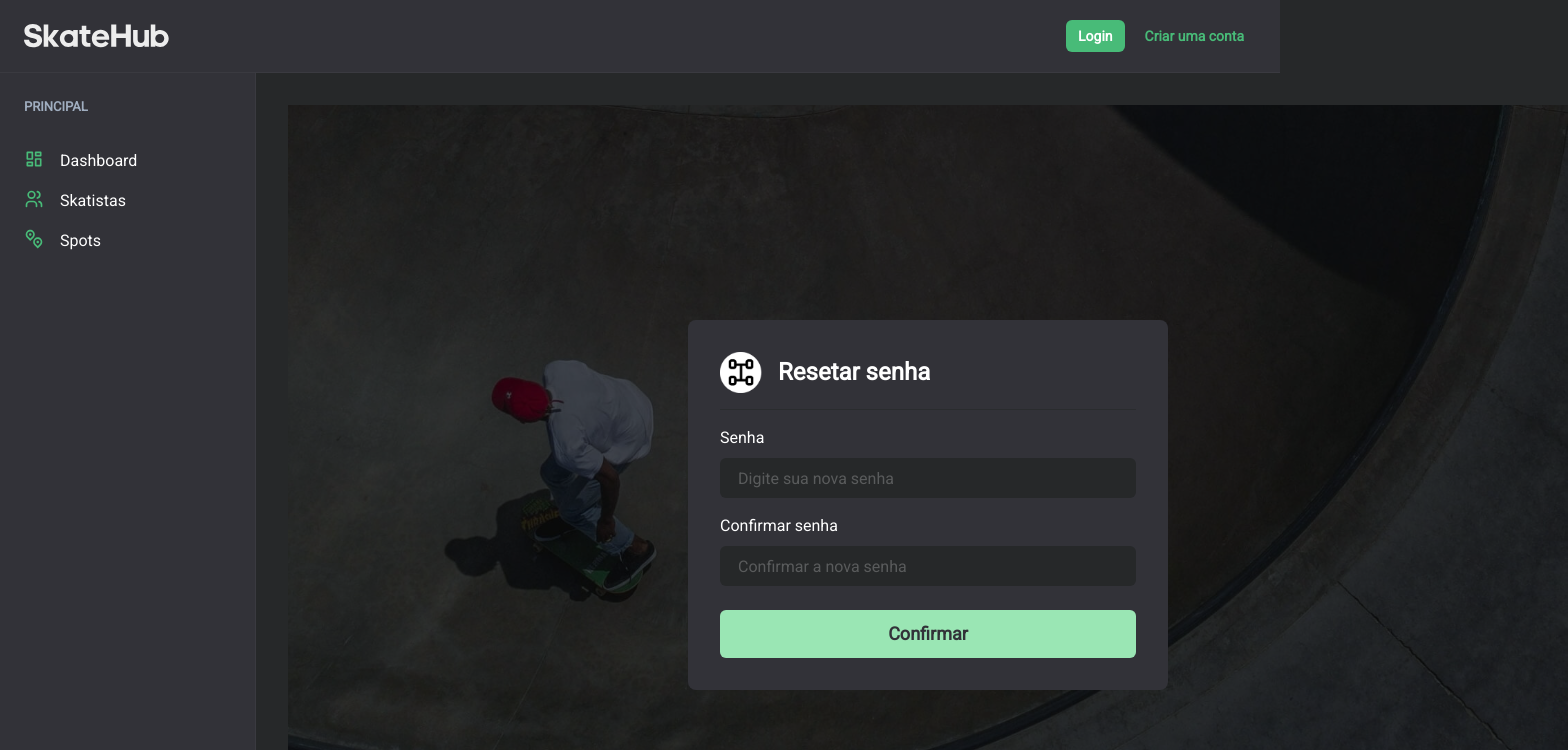
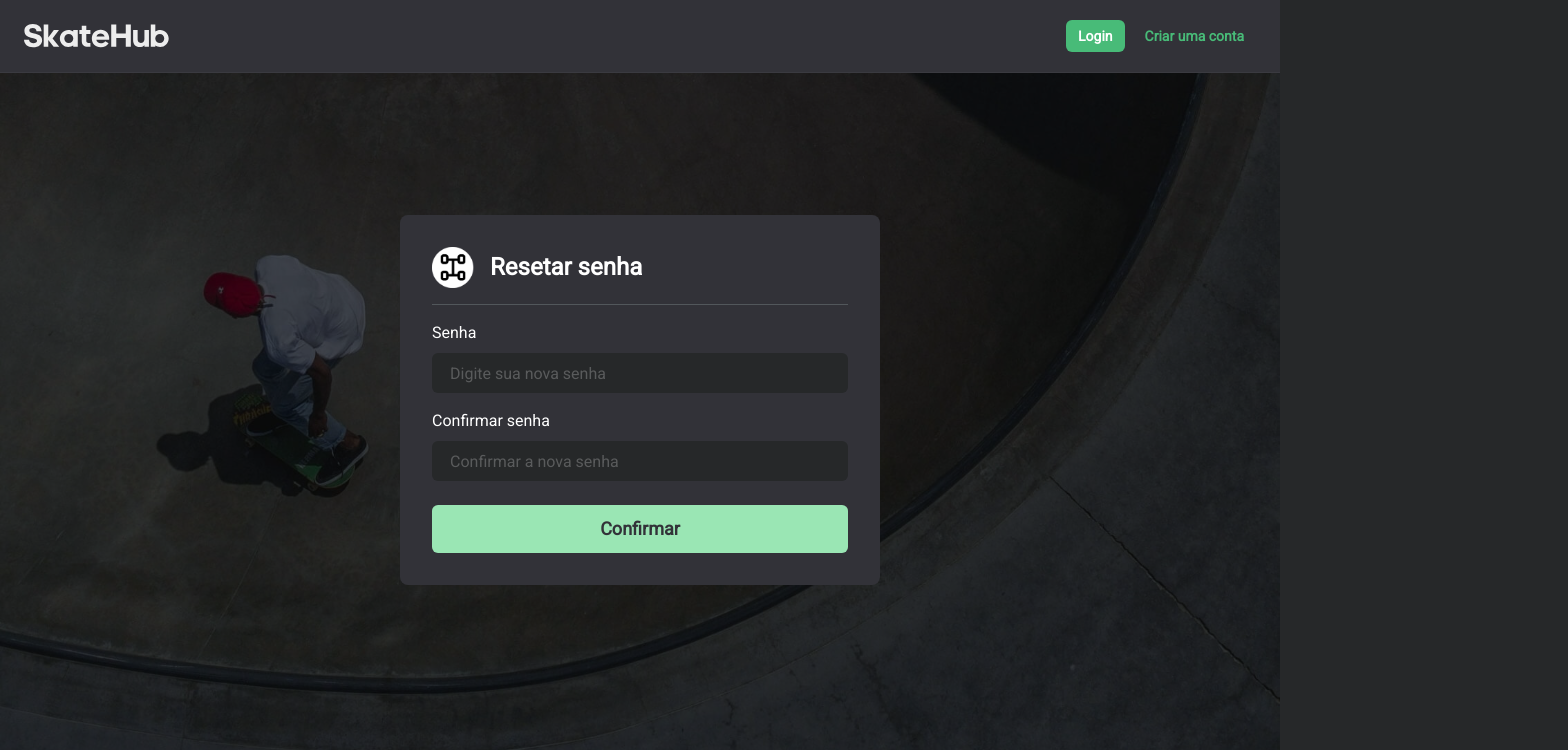
Before and after one commit to jpcmf/Frontend-GraduateProgram-FullStack-2024, a Next.js app: page /auth/reset-password in a window 1280 px wide. Shown: the top 750 px of the page, 1568 px wide, since content can reach past the window. Built offline with nearby package versions, Linux system fonts and the light colour scheme; no server answers.

Commit message:
fix: update reset password form styles and colors

```diff
--- a/src/app/(public)/auth/reset-password/page.tsx
+++ b/src/app/(public)/auth/reset-password/page.tsx
@@ -10,6 +10,7 @@ import { zodResolver } from "@hookform/resolvers/zod";
 import { z } from "zod";
 
 import { Toast } from "@/components/Toast";
+import { useColors } from "@/hooks/useColors";
 import { Input } from "@/shared/components/Form/Input";
 import { API } from "@/utils/constant";
 
@@ -33,6 +34,7 @@ export default function ResetPassword() {
   const router = useRouter();
   const searchParams = useSearchParams();
   const { addToast } = Toast();
+  const { bgColorNoOpacity, border } = useColors();
 
   const {
     handleSubmit,
@@ -97,12 +99,16 @@ export default function ResetPassword() {
       backgroundPosition="center bottom"
       backgroundImage="../alexander-londono-unsplash.jpeg"
       px={["4", "0"]}
+      position="absolute"
+      top={0}
+      left={0}
+      zIndex={10}
     >
       <Flex
         as="form"
         w="100%"
         maxWidth={480}
-        bg="gray.800"
+        bg={bgColorNoOpacity}
         p={{ base: 4, md: 8 }}
         borderRadius={8}
         flexDir="column"
@@ -117,7 +123,7 @@ export default function ResetPassword() {
               Resetar senha
             </Text>
           </Flex>
-          <Divider borderColor="gray.900" />
+          <Divider borderColor={border} />
 
           <Flex flexDir="column">
             <Input
```
